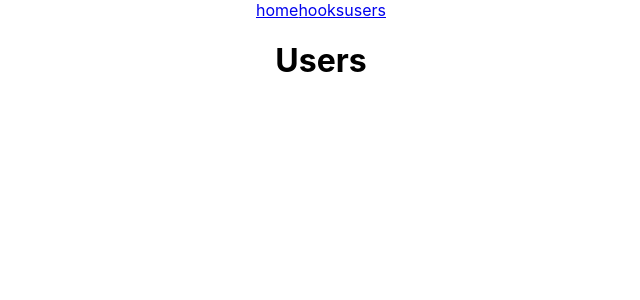
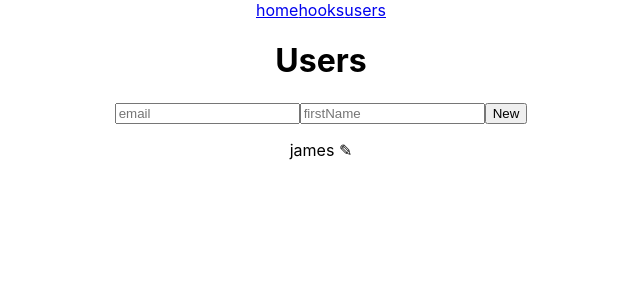
Before and after one commit to jimibue/hooks-review-f20, a React (Create React App) app: page /users in a window 1280 px wide. Shown: the top 300 px of the page, without its empty margins (319-959 px from the left). Built offline with nearby package versions, Linux system fonts and the light colour scheme; no server answers.

Commit message:
user done

```diff
--- a/src/App.js
+++ b/src/App.js
@@ -5,6 +5,7 @@ import { Link, Route, Switch } from "react-router-dom";
 import Home from "./components/Home";
 import Hooks from "./components/Hooks";
 import Users from "./Users/Users";
+import ShowUser from "./Users/ShowUser";
 
 function App() {
   return (
@@ -16,6 +17,7 @@ function App() {
         <Route exact path="/" component={Home} />
         <Route exact path="/hooks" component={Hooks} />
         <Route exact path="/users" component={Users} />
+        <Route exact path="/users/:id" component={ShowUser} />
       </Switch>
     </div>
   );
--- /dev/null
+++ b/src/Users/ShowUser.js
@@ -0,0 +1,13 @@
+import React from "react";
+import { useParams } from "react-router-dom";
+
+export const ShowUser = () => {
+  let { id } = useParams();
+  return (
+    <div>
+      <h1>{id}</h1>
+    </div>
+  );
+};
+
+export default ShowUser;
--- /dev/null
+++ b/src/Users/User.js
@@ -0,0 +1,25 @@
+import React, { useState } from "react";
+import UserForm from "./UserForm";
+
+const User = ({ avatar, id, firstName, lastName, email, x }) => {
+  const [showForm, setShowForm] = useState(false);
+  return (
+    <div>
+      <p>
+        {email}
+        <span onClick={() => setShowForm(!showForm)}> &#9998; </span>
+      </p>
+      {showForm && (
+        <UserForm
+          y={x}
+          formType="edit"
+          id={id}
+          email={email}
+          firstName={firstName}
+        />
+      )}
+    </div>
+  );
+};
+
+export default User;
--- /dev/null
+++ b/src/Users/UserForm.js
@@ -0,0 +1,38 @@
+import React, { useState } from "react";
+
+const UserForm = (props) => {
+  const [email, setEmail] = useState(props.email ? props.email : "");
+  const [firstName, setFirstName] = useState(
+    props.firstName ? props.firstName : ""
+  );
+
+  const handleSubmit = (e) => {
+    e.preventDefault();
+    // {email:'sdf', firstName:'sdf'}
+    if (props.id) {
+      // {id:string,email:string,firstName:string}
+      props.y({ id: props.id, email, firstName }); //=>  editUse(user)
+    } else {
+      props.addUserProp({ email, firstName });
+    }
+  };
+  return (
+    <form onSubmit={handleSubmit}>
+      <input
+        placeholder="email"
+        required
+        value={email}
+        onChange={(e) => setEmail(e.target.value)}
+      />
+      <input
+        placeholder="firstName"
+        required
+        value={firstName}
+        onChange={(e) => setFirstName(e.target.value)}
+      />
+      <button type="submit">{props.formType}</button>
+    </form>
+  );
+};
+
+export default UserForm;
--- a/src/Users/Users.js
+++ b/src/Users/Users.js
@@ -1,5 +1,7 @@
 import Axios from "axios";
 import React, { useState, useEffect } from "react";
+import User from "./User";
+import UserForm from "./UserForm";
 
 const Users = () => {
   // default to array because I expect user to be an array
@@ -9,27 +11,59 @@ const Users = () => {
 
   // passing callback to be called when components mounts
   useEffect(() => {
-    Axios.get("https://reqres.in/api/users?page=1")
+    Axios.get("https://reqres.in/api/users?page=2")
       .then((res) => {
-        setUsers(res.data.data);
+        const formatedUsers = res.data.data.map((u) => {
+          let obj = { ...u, firstName: u.first_name };
+          delete obj.first_name;
+          return obj;
+        });
+        setUsers(formatedUsers);
         setLoading(false);
       })
       // passing callback to catch to be called if fail
       .catch((error) => {
         console.error(error);
         setLoading(false);
-        setUsers([{ name: "james" }]);
+        setUsers([{ id: 1, email: "dfd@.com", email: "james", avatar: "ss" }]);
       });
   }, []);
   // need const here in functinal component
   const renderUsers = () => {
     return users.map((user) => {
-      return <div key={user.id}>{user.email}</div>;
+      return <User x={editUser} key={user.id} {...user} />;
     });
+  };
+
+  // a user has {email:'sdf', firstName:'sdf'} has more but we just use 2
+  const addUser = (user) => {
+    setUsers([{ ...user, id: Math.random() }, ...users]);
+  };
+
+  // user param we are expecting to look like this {id,email,firstName}
+  // TYPEUSER =  {id:string,email:string,firstName:string}
+  // function has one param that should look like this {id:string,email:string,firstName:string}
+  // function return an array of {id:string,email:string,firstName:string} objects
+
+  const editUser = (user) => {
+    const newUsers = users.map((u) => {
+      if (u.id === user.id) {
+        //we want to change
+        return user;
+      }
+      return u;
+    });
+    setUsers(newUsers);
+
+    // this.setState({
+    //   users:newUsers
+    // })
   };
   return (
     <div>
       <h1>Users</h1>
+      <UserForm formType="New" addUserProp={addUser} />
+      {/* <UserForm addUserProp={(user) => setUsers([user, ...users])} /> */}
       {loading ? <p>loading</p> : renderUsers()}
     </div>
   );
```
Also changed, not shown: src/Users/Usersx.js (added, +44 -0 lines).
